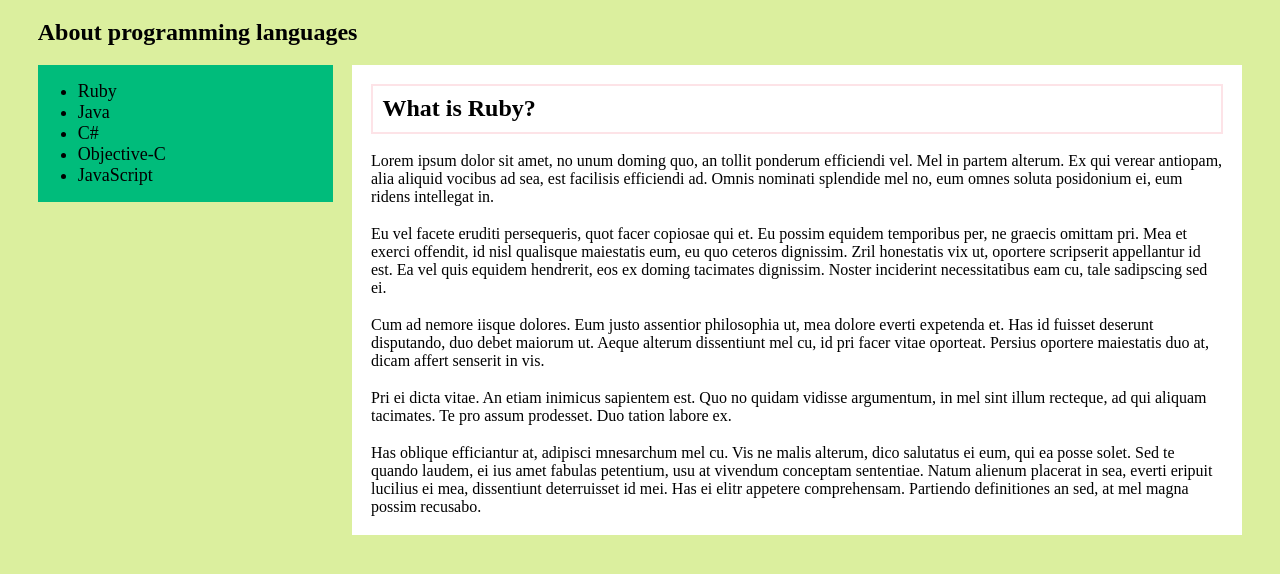
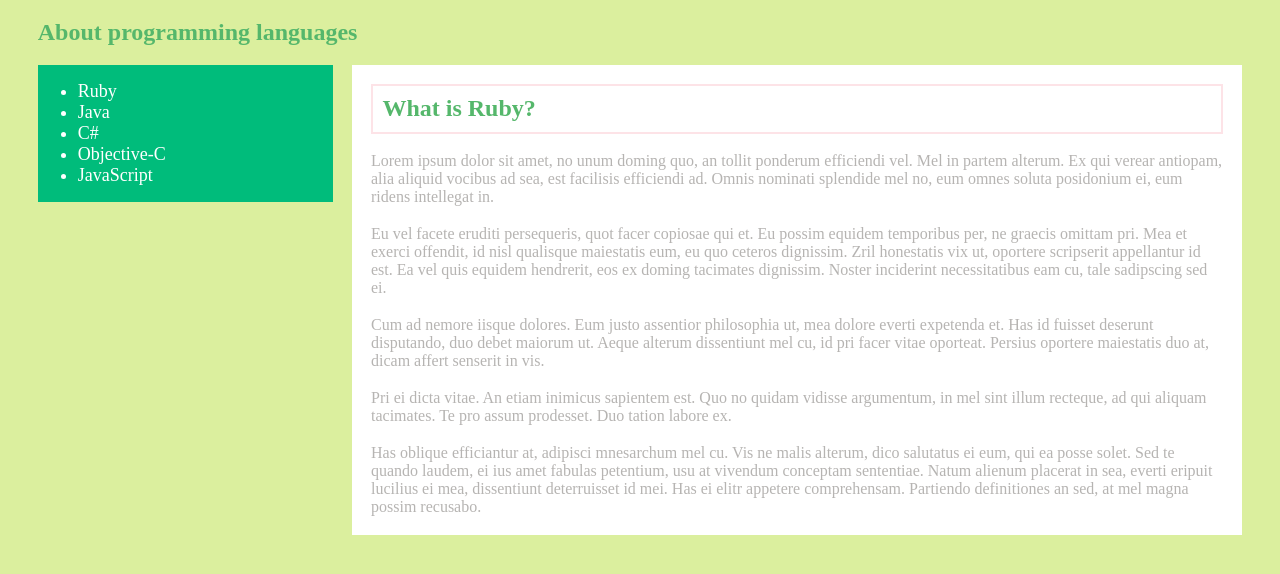
Before and after one commit to mayosuke/htmlwokakeruyouninaru, a plain HTML site: page index.html in a window 1280 px wide. Drawn offline with Linux system fonts and the light colour scheme.

Commit message:
Update CSS

```diff
--- a/style.css
+++ b/style.css
@@ -8,6 +8,7 @@ body > header > h1 {
   padding: 0cm 0cm 0cm 0cm;
   margin: 0cm 0cm 0.5cm 0cm;
   font-size: 24px;
+  color: RGB(85,183,107);
 }
 
 nav {
@@ -19,6 +20,7 @@ nav {
 
 nav > ul > li {
   font-size: 18px;
+  color: RGB(255,255,255);
 }
 
 article {
@@ -40,11 +42,13 @@ article > header > h1 {
   padding: 0cm 0cm 0cm 0cm;
   margin: 0.25cm 0.25cm 0.25cm 0.25cm;
   font-size: 24px;
+  color: RGB(85,183,107);
 }
 
 article > section > p {
   padding: 0cm 0.5cm 0.5cm 0.5cm;
   margin: 0cm 0cm 0cm 0cm;
+  color: RGB(182,180,178);
 }
 
 .container {
```
